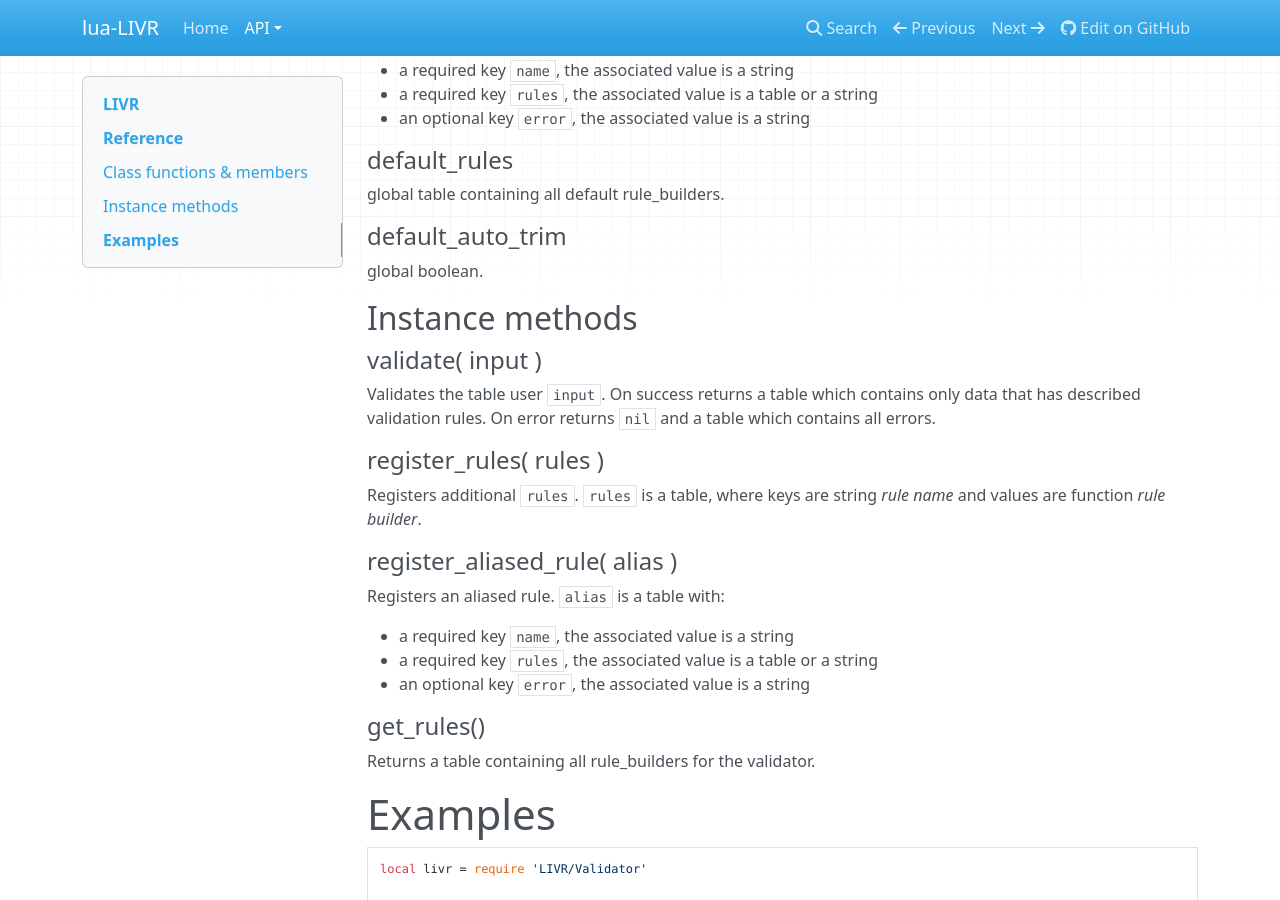
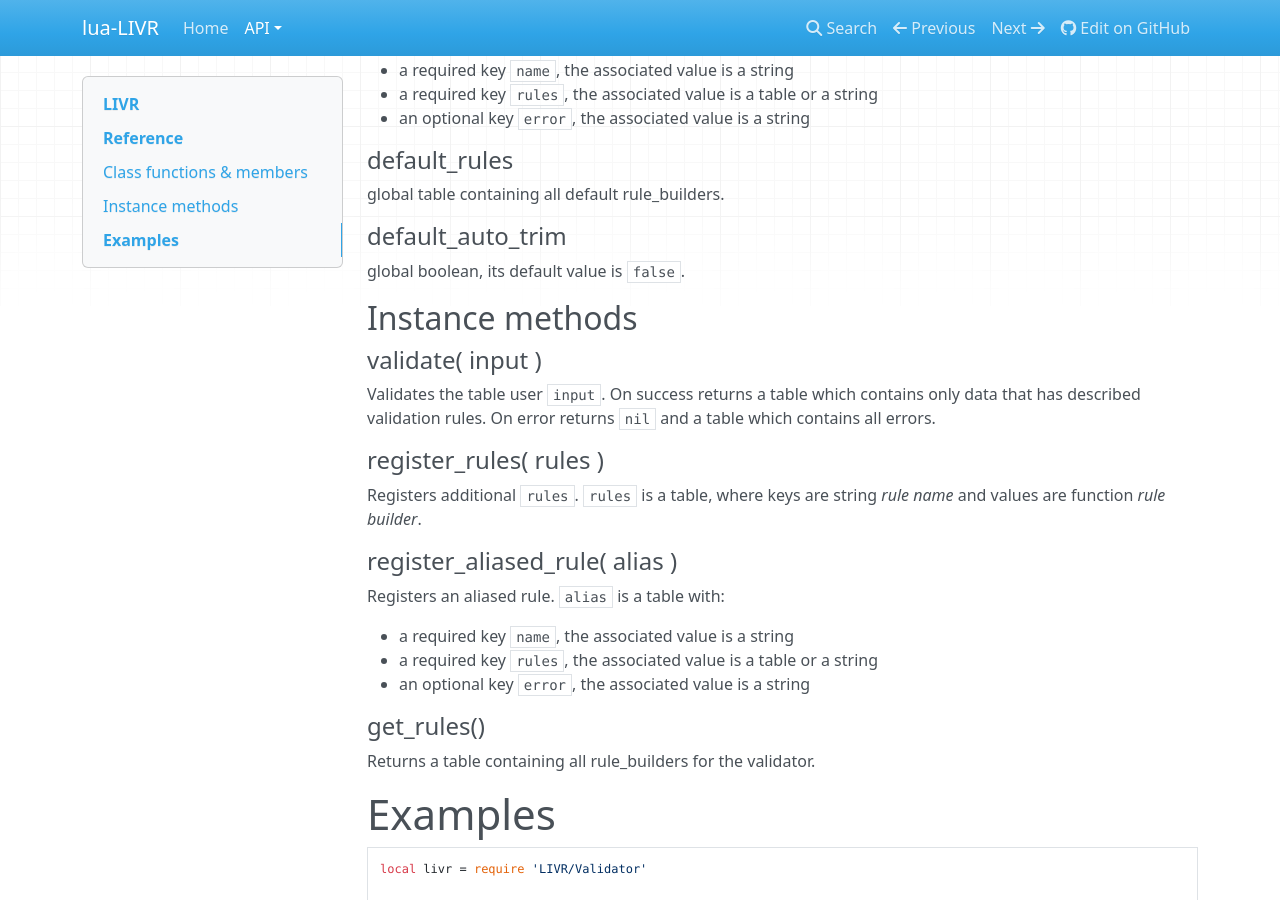
Before and after one commit to fast01/lua-LIVR, an MkDocs documentation site: the page built from docs/validator.md, in a window 1280 px wide and 900 px high, scrolled down 485 px. Built offline with MkDocs 1.6.1, drawn with Linux system fonts in a browser that asks for light colours; nearby versions of some CDN libraries; old or Windows-style settings are respelled for this version of MkDocs.

Commit message:
default_auto_trim

```diff
--- a/docs/validator.md
+++ b/docs/validator.md
@@ -32,7 +32,7 @@ global table containing all default rule_builders.
 
 #### default_auto_trim
 
-global boolean.
+global boolean, its default value is `false`.
 
 ## Instance methods
 
```
Also changed, not shown: 1 other file.
